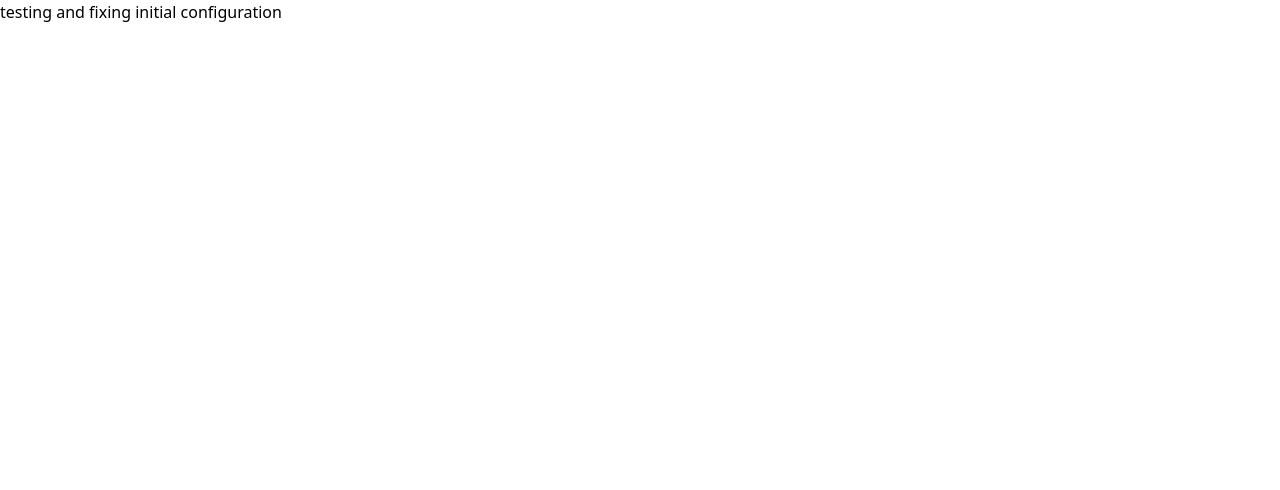
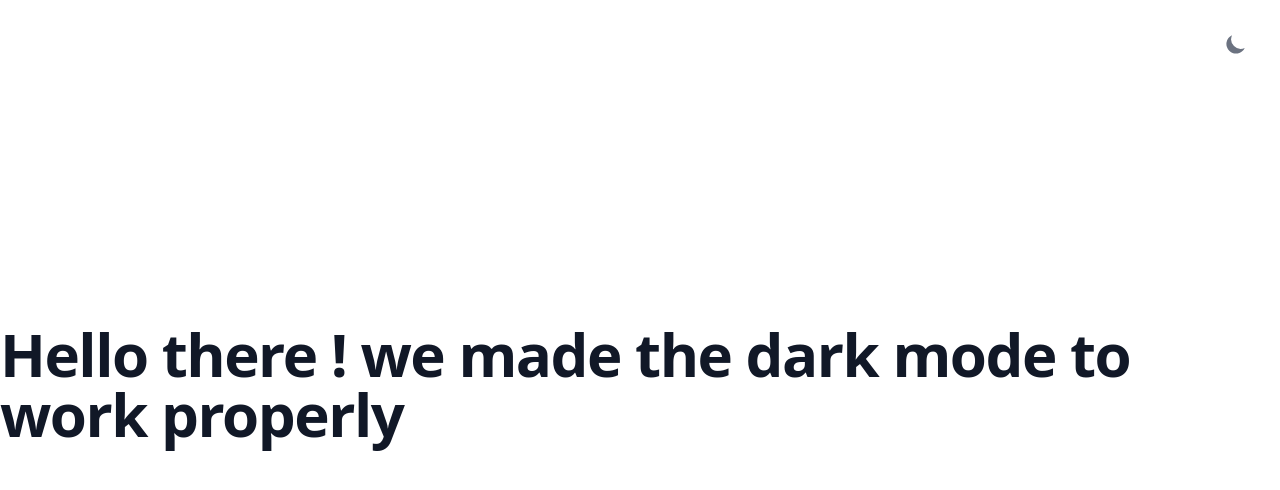
Before and after one commit to marwenilo/portfolio, a React (Create React App) app: page / in a window 1280 px wide. Shown: the top 490 px of the page. Built offline with nearby package versions, Linux system fonts and the light colour scheme.

Commit message:
implement the dark mode

```diff
--- a/package.json
+++ b/package.json
@@ -18,6 +18,7 @@
     "null-loader": "^4.0.1",
     "react": "^18.2.0",
     "react-dom": "^18.2.0",
+    "react-icons": "^4.4.0",
     "react-pdf": "^5.7.2",
     "react-scripts": "5.0.1",
     "typescript": "^4.7.4",
--- /dev/null
+++ b/src/@types/themeTypes.d.ts
@@ -0,0 +1,11 @@
+export interface ThemeContextInterface {
+  theme: string,
+  setTheme: React.Dispatch<React.SetStateAction<string>>
+}
+export interface ThemeProviderProps {
+  initialTheme?:string,
+  children?: React.ReactNode;
+};
+export interface BackgroundProps {
+   children?: React.ReactNode; //ReactNode allows multiple elements, strings, numbers, fragments, portals,
+};
--- a/src/App.tsx
+++ b/src/App.tsx
@@ -1,5 +1,12 @@
 const App = () => {
-  return <p>testing and fixing initial configuration</p>;
+  return (
+    <div className="px-4 mx-auto max-w-screen-sm md:max-w-screen-md md:p-0 lg:max-w-screen-lg xl:max-w-screen-xl">
+      <div className="min-h-screen flex justify-center items-center">
+         <h1 className="text-gray-900 dark:text-white text-3xl sm:text-5xl lg:text-6xl leading-none font-extrabold tracking-tight mb-8">
+            Hello there ! we made the dark mode to work properly
+          </h1>
+      </div>
+    </div>
+  );
 };
-
 export default App;
--- a/src/index.tsx
+++ b/src/index.tsx
@@ -2,13 +2,24 @@ import React from 'react';
 import ReactDOM from 'react-dom/client';
 import './index.css';
 import App from './App';
-
+import { ThemeProvider } from './utils/theme/themeContext';
+import Background from './utils/theme/background';
+import Toggle from './utils/theme/themeToggle';
 
 const root = ReactDOM.createRoot(
   document.getElementById('root') as HTMLElement
 );
 root.render(
   <React.StrictMode>
-    <App />
+      <ThemeProvider>
+      <Background>
+        <main>
+          <div className="absolute right-0 top-0 mr-4 mt-4 md:mr-6 md:mt-6">
+            <Toggle />
+          </div>
+          <App />
+        </main>
+      </Background>
+    </ThemeProvider>
   </React.StrictMode>
 );
--- /dev/null
+++ b/src/utils/theme/background.tsx
@@ -0,0 +1,12 @@
+import { BackgroundProps } from '../../@types/themeTypes';
+
+const Background = ({children }: BackgroundProps) => {
+    return (
+        // Remove transition-all to disable the background color transition.
+        <body className="bg-white dark:bg-black transition-all">
+            {children}
+        </body>
+    )
+}
+
+export default Background;
--- /dev/null
+++ b/src/utils/theme/themeContext.tsx
@@ -0,0 +1,53 @@
+import React from 'react';
+import { ThemeContextInterface, ThemeProviderProps } from '../../@types/themeTypes';
+const getInitialTheme = () => {
+    if (typeof window !== 'undefined' && window.localStorage) {
+        const storedPrefs = window.localStorage.getItem('color-theme');
+        if (typeof storedPrefs === 'string') {
+            return storedPrefs;
+        }
+
+        const userMedia = window.matchMedia('(prefers-color-scheme: dark)');
+        if (userMedia.matches) {
+            return 'dark';
+        }
+    }
+
+    // If you want to use dark theme as the default, return 'dark' instead
+    return 'light';
+};
+
+export const ThemeContext = React.createContext<ThemeContextInterface | null>(null);;
+
+
+export const ThemeProvider = ({ initialTheme, children }: ThemeProviderProps) => {
+    const [theme, setTheme] = React.useState(getInitialTheme);
+
+    const rawSetTheme = (rawTheme: string) => {
+        const root = window.document.documentElement;
+        const isDark = rawTheme === 'dark';
+
+        root.classList.remove(isDark ? 'light' : 'dark');
+        root.classList.add(rawTheme);
+
+        localStorage.setItem('color-theme', rawTheme);
+    };
+
+    if (initialTheme) {
+        rawSetTheme(initialTheme);
+    }
+
+    React.useEffect(() => {
+        rawSetTheme(theme);
+    }, [theme]);
+
+    const themeValueContext: ThemeContextInterface = {
+        theme,
+        setTheme
+    };
+    return (
+        <ThemeContext.Provider value={themeValueContext}>
+            {children}
+        </ThemeContext.Provider>
+    );
+};
--- /dev/null
+++ b/src/utils/theme/themeToggle.tsx
@@ -0,0 +1,26 @@
+import React from 'react';
+import { HiMoon, HiSun } from 'react-icons/hi';
+import { ThemeContextInterface } from '../../@types/themeTypes';
+import { ThemeContext } from './themeContext';
+
+const Toggle = () => {
+    const { theme, setTheme } = React.useContext(ThemeContext) as ThemeContextInterface;
+
+    return (
+        <div className="transition duration-500 ease-in-out rounded-full p-2">
+            {theme === 'dark' ? (
+                <HiSun
+                    onClick={() => setTheme(theme === 'dark' ? 'light' : 'dark')}
+                    className="text-gray-500 dark:text-gray-400 text-2xl cursor-pointer"
+                />
+            ) : (
+                    <HiMoon
+                        onClick={() => setTheme(theme === 'dark' ? 'light' : 'dark')}
+                        className="text-gray-500 dark:text-gray-400 text-2xl cursor-pointer"
+                    />
+                )}
+        </div>
+    );
+};
+
+export default Toggle;
--- a/tailwind.config.js
+++ b/tailwind.config.js
@@ -1,9 +1,13 @@
+const colors = require('tailwindcss/colors');
+
 module.exports = {
   content: ["./src/**/*.{js,ts,jsx,tsx}"],
+  darkMode: 'class', // false or 'media'
   theme: {
     extend: {
       colors: {
-        dark: "#101010",
+        lime: colors.lime,
+        emerald: colors.emerald
       },
     },
   },
```
Also changed, not shown: src/@types/documentation.txt (added), 1 other file (tests, documents, lock files or other folders).
